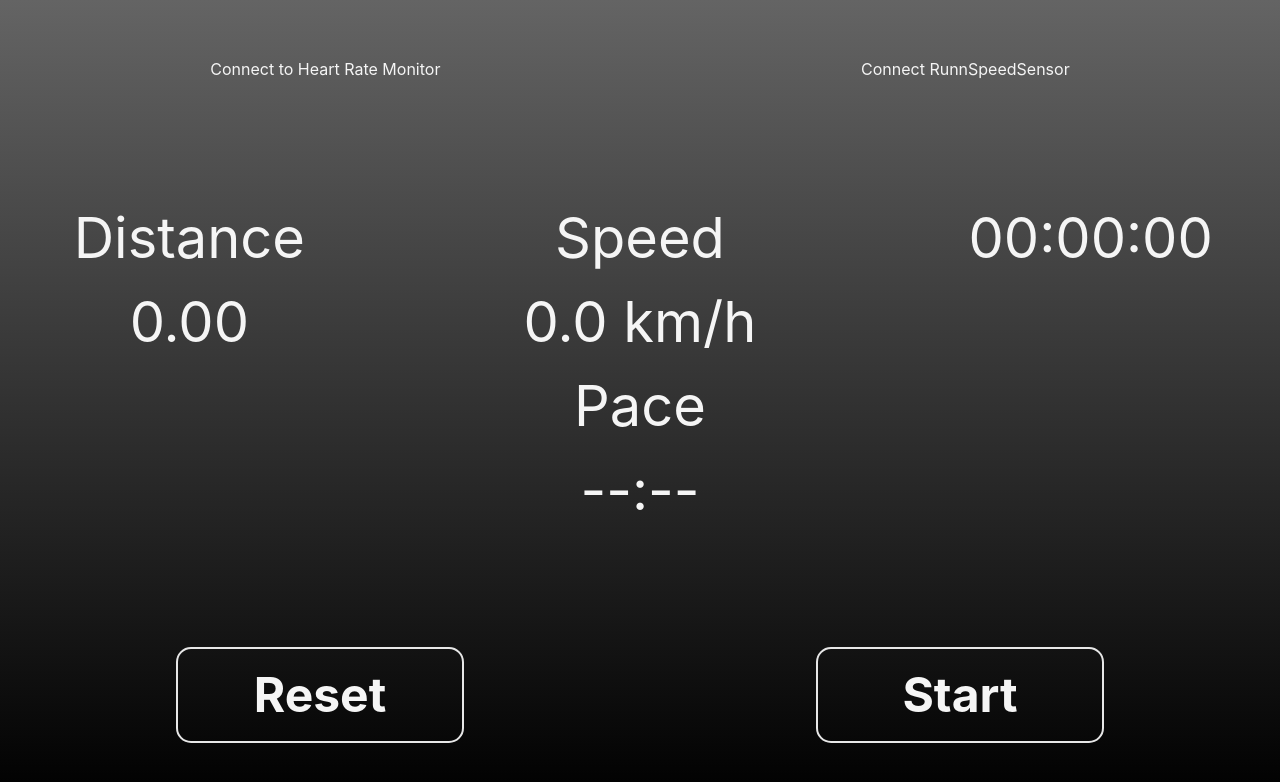
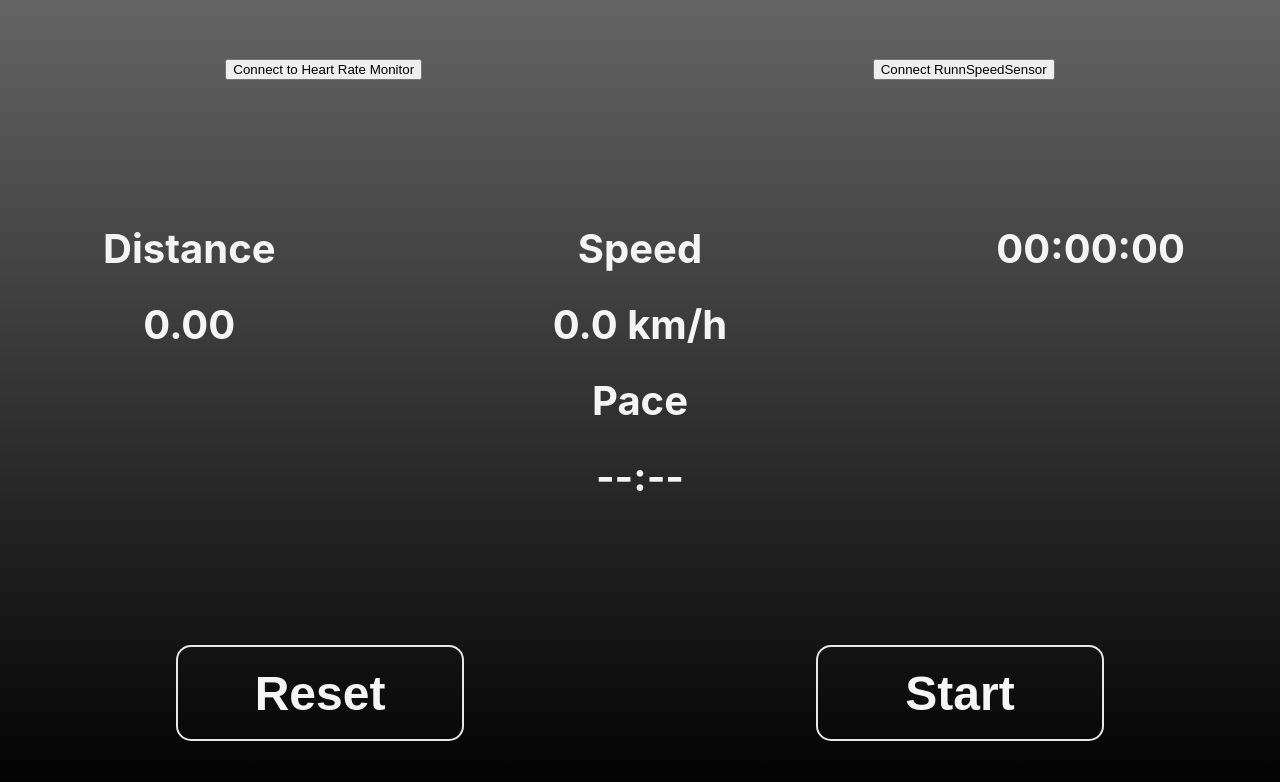
Before and after one commit to whunk/never-break-a-stride, a React (Vite) app: page / in a window 1280 px wide. Shown: the top 782 px of the page. Built offline with nearby package versions, Linux system fonts and the light colour scheme.

Commit message:
remove tailwind

```diff
--- a/package.json
+++ b/package.json
@@ -3,14 +3,12 @@
   "version": "0.1.0",
   "private": true,
   "dependencies": {
-    "@tailwindcss/postcss": "^4.1.16",
     "core-js": "^3.45.1",
     "cra-template": "1.2.0",
     "postcss": "^8.5.6",
     "react": "^19.0.0",
     "react-dom": "^19.0.0",
     "regenerator-runtime": "^0.14.1",
-    "tailwindcss": "^4.1.16",
     "web-vitals": "^4.2.4"
   },
   "homepage": "https://whunk.github.io/never-break-a-stride/",
--- a/postcss.config.mjs
+++ /dev/null
@@ -1,5 +0,0 @@
-export default {
-  plugins: {
-    "@tailwindcss/postcss": {},
-  }
-}
--- a/src/index.css
+++ b/src/index.css
@@ -1,5 +1,3 @@
-@import "tailwindcss";
-
 body {
   margin: 0;
   font-family: -apple-system, BlinkMacSystemFont, 'Segoe UI', 'Roboto', 'Oxygen',
@@ -57,5 +55,5 @@ h1 {
 }
 
 h1 {
-  font-size: 3.5em;
+  font-size: 2.5em;
 }
--- a/vite.config.js
+++ b/vite.config.js
@@ -1,9 +1,8 @@
 import { defineConfig } from 'vite';
 import react from '@vitejs/plugin-react';
-import tailwindcss from "@tailwindcss/postcss";
 
 export default defineConfig({
-  plugins: [react(), tailwindcss()],
+  plugins: [react(),],
     base: '/never-break-a-stride/',
     build:{
       target: 'es2015',
```
Also changed, not shown: 2 other files (tests, documents, lock files or other folders).
